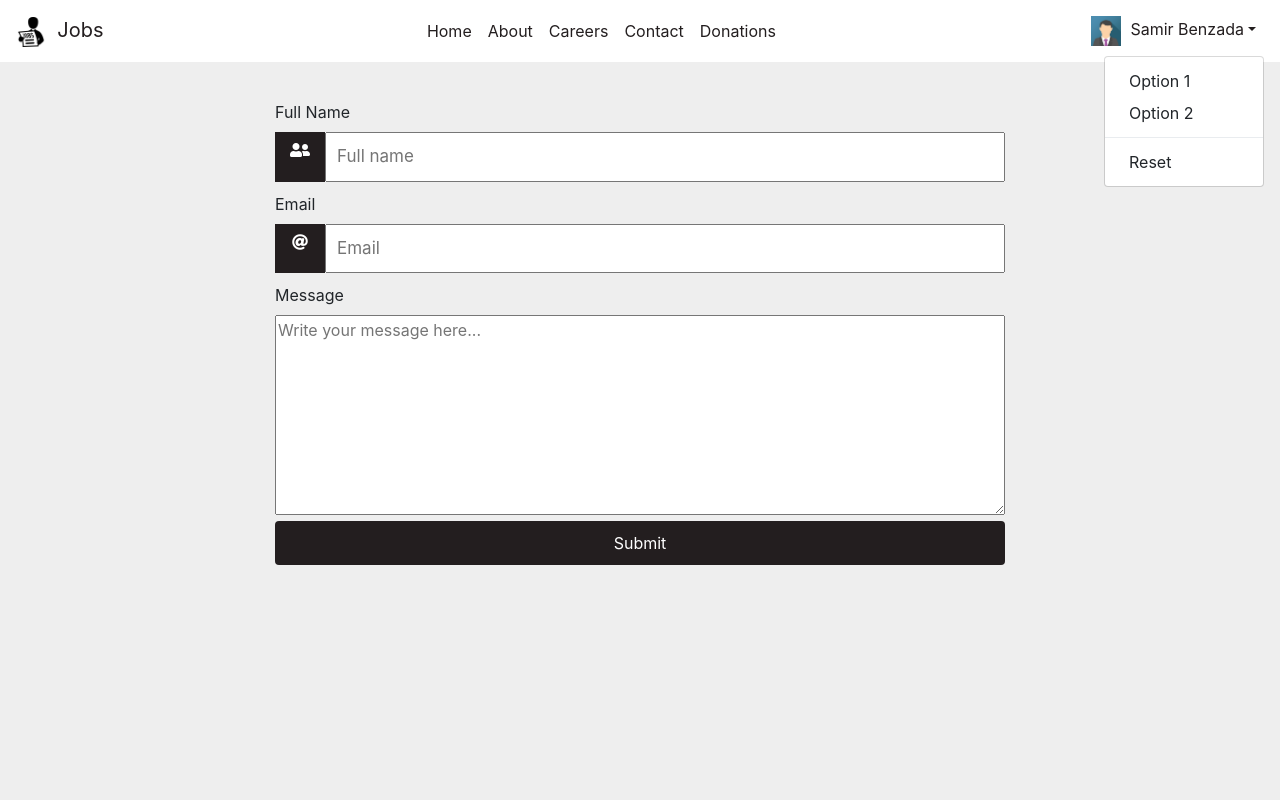
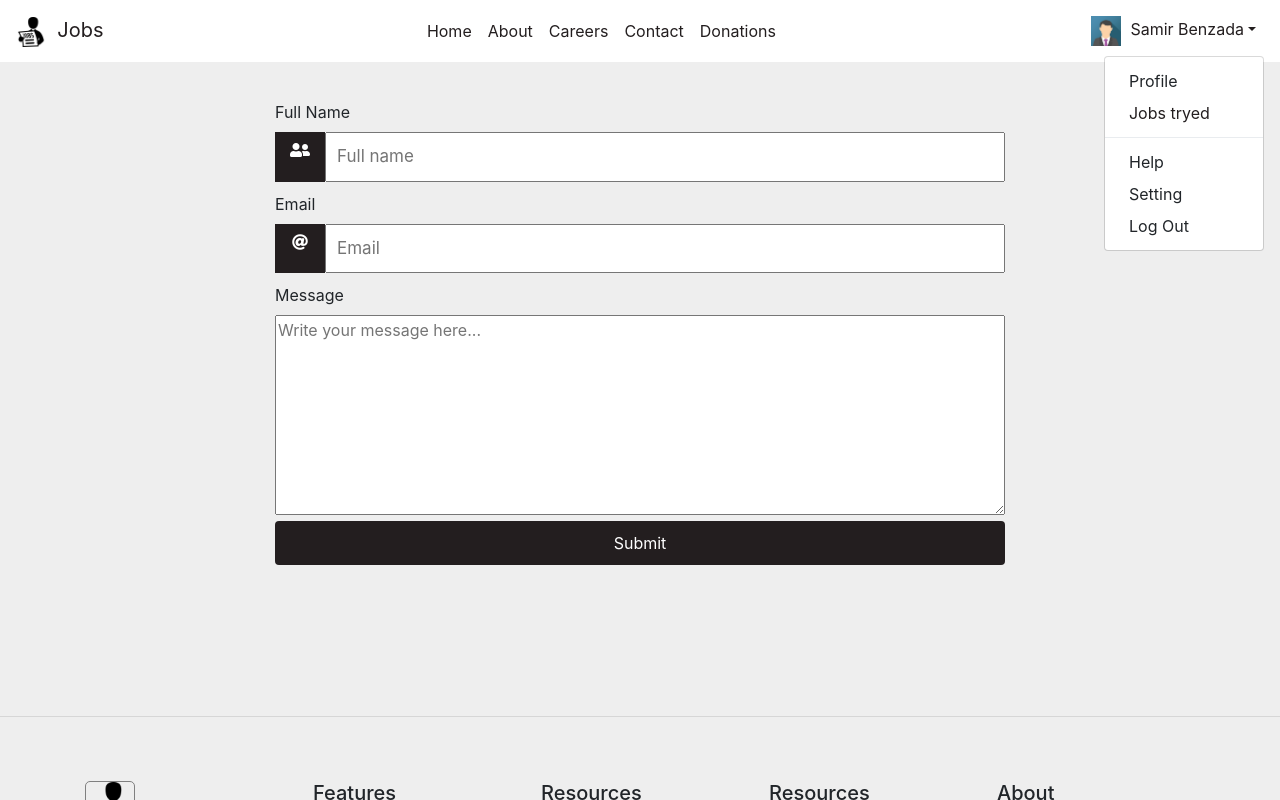
Before and after one commit to lelisloisBen/jobs, a React (Create React App) app: page /Contact in a window 1280 px wide. Both pictures are taken after a click on the link "Samir Benzada". Shown: the top 800 px of the page. Built offline with nearby package versions, Linux system fonts and the light colour scheme.

Commit message:
navrbar dropdown

```diff
--- a/src/App.css
+++ b/src/App.css
@@ -1,5 +1,10 @@
 .App {
     margin-top: 100px;
+}
+.dropdown-item.active, .dropdown-item:active {
+    color: #fff;
+    text-decoration: none;
+    background-color: #231E1F!important;
 }
 /* Textarea Custom */
 .textareaAubergine {
--- a/src/components/Navbar/Navbar.js
+++ b/src/components/Navbar/Navbar.js
@@ -73,14 +73,20 @@ render() {
                 </DropdownToggle>
                 <DropdownMenu right>
                   <DropdownItem>
-                    Option 1
+                    Profile
                   </DropdownItem>
-                  <DropdownItem>
-                    Option 2
+                  <DropdownItem href="/About">
+                    Jobs tryed
                   </DropdownItem>
                   <DropdownItem divider />
                   <DropdownItem>
-                    Reset
+                    Help
+                  </DropdownItem>
+                  <DropdownItem>
+                    Setting
+                  </DropdownItem>
+                  <DropdownItem>
+                    Log Out
                   </DropdownItem>
                 </DropdownMenu>
               </UncontrolledDropdown>
--- a/src/pages/Contact/Contact.module.css
+++ b/src/pages/Contact/Contact.module.css
@@ -1,3 +1,3 @@
 .contactPage {
-    min-height: 800px;
+    min-height: 600px;
 }
```
Also changed, not shown: src/components/Navbar/Navbar.module.css (line endings or trailing spaces).
